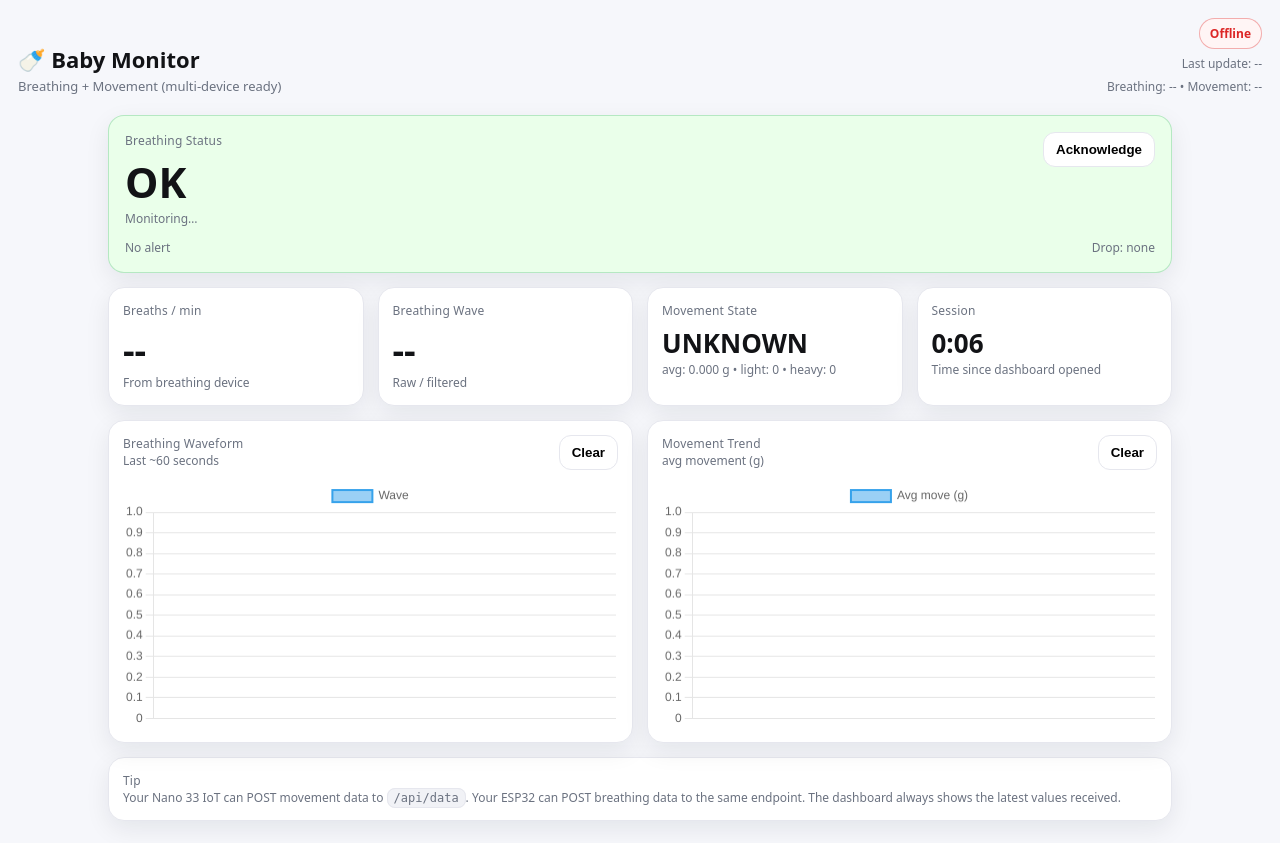
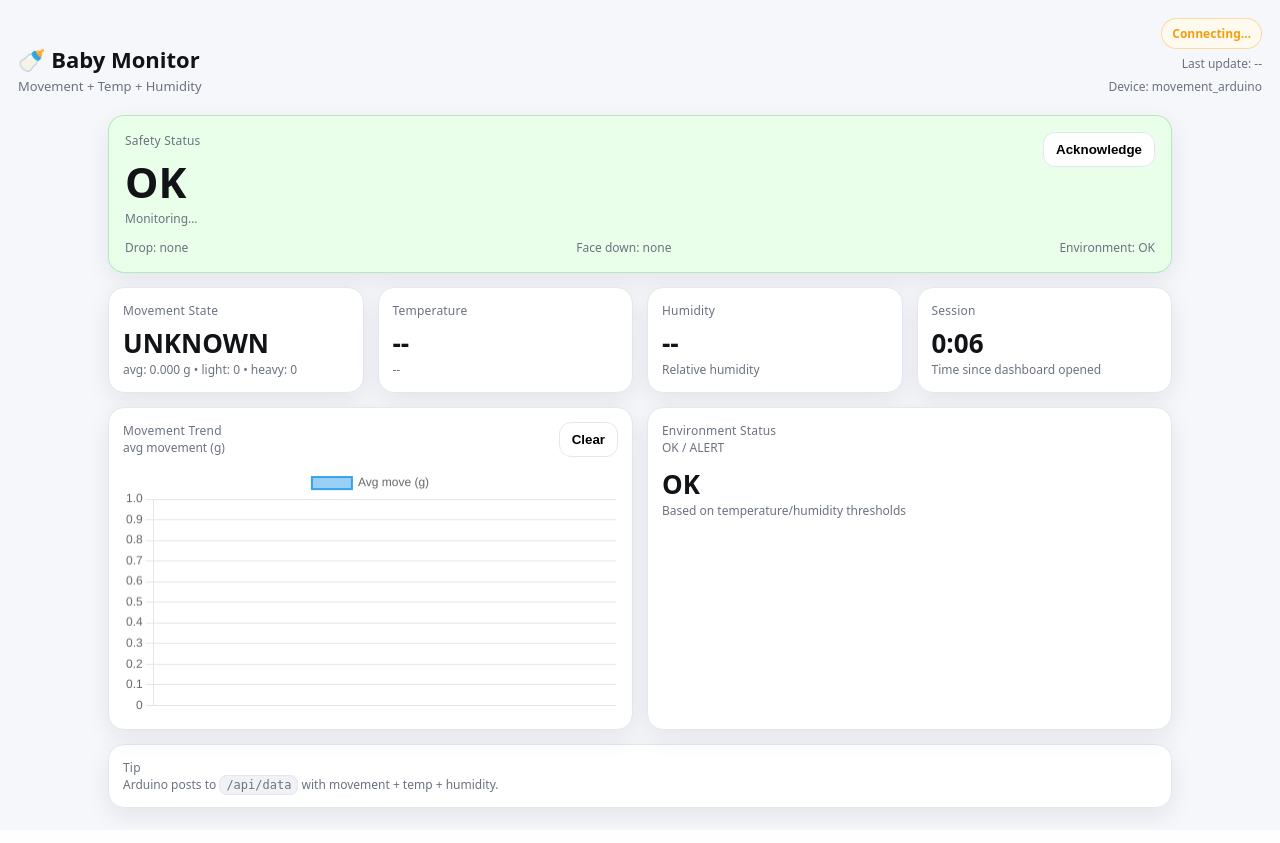
Before and after one commit to Phap-James-Nguyen/babymonitor, a Django app: page / in a window 1280 px wide. Run offline with Django 5.2, Linux system fonts and the light colour scheme.

Commit message:
4:temp,movement,humid on one Arduino cheyenne working

```diff
--- a/monitor/templates/monitor/index.html
+++ b/monitor/templates/monitor/index.html
@@ -13,7 +13,7 @@
   <header class="header">
     <div class="header-left">
       <div class="title">🍼 Baby Monitor</div>
-      <div class="subtitle">Breathing + Movement (multi-device ready)</div>
+      <div class="subtitle">Movement + Temp + Humidity</div>
     </div>
 
     <div class="header-right">
@@ -28,7 +28,7 @@
     <section id="statusCard" class="status status-ok">
       <div class="status-top">
         <div>
-          <div class="label">Breathing Status</div>
+          <div class="label">Safety Status</div>
           <div id="statusText" class="status-text">OK</div>
           <div id="statusSub" class="tiny">Waiting for data…</div>
         </div>
@@ -36,33 +36,34 @@
           <button id="ackBtn" class="btn">Acknowledge</button>
         </div>
       </div>
+
       <div class="status-bottom">
-        <div class="mini" id="alertTimer">No alert</div>
         <div class="mini" id="dropBanner">Drop: --</div>
+        <div class="mini" id="faceDownBanner">Face down: --</div>
+        <div class="mini" id="envBanner">Environment: --</div>
       </div>
     </section>
 
     <!-- METRICS -->
     <section class="grid">
       <div class="card">
-        <div class="label">Breaths / min</div>
-        <div class="metric" id="bpm">--</div>
-        <div class="tiny">From breathing device</div>
-      </div>
-
-      <div class="card">
-        <div class="label">Breathing Wave</div>
-        <div class="metric" id="wave">--</div>
-        <div class="tiny">Raw / filtered</div>
-      </div>
-
-      <div class="card">
         <div class="label">Movement State</div>
         <div class="metric small" id="moveState">--</div>
         <div class="tiny">
           avg: <span id="avgMove">--</span> g • light: <span id="lightCnt">--</span> • heavy: <span id="heavyCnt">--</span>
         </div>
-        <div class="tiny" id="dropBadge"></div>
+      </div>
+
+      <div class="card">
+        <div class="label">Temperature</div>
+        <div class="metric small" id="temp">--</div>
+        <div class="tiny muted" id="tempSub">--</div>
+      </div>
+
+      <div class="card">
+        <div class="label">Humidity</div>
+        <div class="metric small" id="humidity">--</div>
+        <div class="tiny muted">Relative humidity</div>
       </div>
 
       <div class="card">
@@ -77,17 +78,6 @@
       <div class="card">
         <div class="card-head">
           <div>
-            <div class="label">Breathing Waveform</div>
-            <div class="tiny">Last ~60 seconds</div>
-          </div>
-          <button id="clearWave" class="btn btn-ghost">Clear</button>
-        </div>
-        <canvas id="waveChart"></canvas>
-      </div>
-
-      <div class="card">
-        <div class="card-head">
-          <div>
             <div class="label">Movement Trend</div>
             <div class="tiny">avg movement (g)</div>
           </div>
@@ -95,13 +85,23 @@
         </div>
         <canvas id="moveChart"></canvas>
       </div>
+
+      <div class="card">
+        <div class="card-head">
+          <div>
+            <div class="label">Environment Status</div>
+            <div class="tiny">OK / ALERT</div>
+          </div>
+        </div>
+        <div class="metric small" id="envStatus">--</div>
+        <div class="tiny muted">Based on temperature/humidity thresholds</div>
+      </div>
     </section>
 
     <div class="card">
       <div class="label">Tip</div>
       <div class="tiny muted">
-        Your Nano 33 IoT can POST movement data to <code>/api/data</code>. Your ESP32 can POST breathing data to the same endpoint.
-        The dashboard always shows the latest values received.
+        Arduino posts to <code>/api/data</code> with movement + temp + humidity.
       </div>
     </div>
   </main>
@@ -109,11 +109,11 @@
 <script>
   const $ = (id) => document.getElementById(id);
 
-  // --- acknowledge alert for 8s ---
+  // --- acknowledge warnings for 8s ---
   let acknowledgedUntil = 0;
   $("ackBtn").onclick = () => {
     acknowledgedUntil = Date.now() + 8000;
-    $("statusSub").textContent = "Alert acknowledged (silenced for 8s).";
+    $("statusSub").textContent = "Warnings acknowledged (silenced for 8s).";
   };
 
   // --- session timer ---
@@ -149,7 +149,7 @@
     else setConn("offline");
   }
 
-  // --- charts helpers ---
+  // --- chart helpers ---
   function makeChart(canvasId, label) {
     const ctx = document.getElementById(canvasId).getContext("2d");
     const labels = [];
@@ -169,30 +169,21 @@
     series.chart.update();
   }
 
-  const waveSeries = makeChart("waveChart", "Wave");
   const moveSeries = makeChart("moveChart", "Avg move (g)");
-
-  $("clearWave").onclick = () => { waveSeries.labels.length=0; waveSeries.points.length=0; waveSeries.chart.update(); };
   $("clearMove").onclick = () => { moveSeries.labels.length=0; moveSeries.points.length=0; moveSeries.chart.update(); };
 
-  // --- alert timer ---
-  let alertStartMs = null;
-  function updateAlertUI(isAlert) {
+  function setSafetyUI(drop, faceDown, envStatus) {
     const silenced = Date.now() < acknowledgedUntil;
+    const anyAlert = (!!drop || !!faceDown || (envStatus === "ALERT"));
 
-    if (isAlert && !silenced) {
+    if (anyAlert && !silenced) {
       $("statusCard").className = "status status-alert";
       $("statusText").textContent = "ALERT";
-      $("statusSub").textContent = "No breathing detected!";
-      if (alertStartMs === null) alertStartMs = Date.now();
-      const s = ((Date.now()-alertStartMs)/1000).toFixed(1);
-      $("alertTimer").textContent = `Breathing alert active for ${s}s`;
+      $("statusSub").textContent = "Safety warning detected!";
     } else {
       $("statusCard").className = "status status-ok";
       $("statusText").textContent = "OK";
       $("statusSub").textContent = "Monitoring…";
-      $("alertTimer").textContent = "No alert";
-      alertStartMs = null;
     }
   }
 
@@ -202,48 +193,57 @@
       const r = await fetch("/api/latest", { cache: "no-store" });
       const d = await r.json();
 
-      const b = d.breathing || {};
-      const m = d.movement || {};
+      if (typeof d.ts === "number") updateLastUpdated(d.ts);
 
-      // IMPORTANT: connection uses BREATHING timestamp (critical sensor)
-      if (typeof b.ts === "number") updateLastUpdated(b.ts);
-      else setConn("offline");
+      $("deviceId").textContent = `Device: ${d.device_id ?? "--"}`;
 
-      $("deviceId").textContent = `Breathing: ${b.device_id ?? "--"} • Movement: ${m.device_id ?? "--"}`;
+      // movement
+      $("moveState").textContent = (d.movement_state ?? "UNKNOWN").toUpperCase();
+      const avgMove = Number(d.avg_move_g ?? 0);
+      $("avgMove").textContent = avgMove.toFixed(3);
+      $("lightCnt").textContent = d.light_events ?? 0;
+      $("heavyCnt").textContent = d.heavy_events ?? 0;
 
-      // breathing metrics
-      $("bpm").textContent  = (b.bpm ?? 0) ? Math.round(b.bpm) : "--";
-      $("wave").textContent = (b.wave ?? 0) ? Math.round(b.wave) : "--";
-
-      // movement metrics
-      const ms = (m.movement_state ?? "UNKNOWN").toUpperCase();
-      $("moveState").textContent = ms;
-
-      const avgMove = Number(m.avg_move_g ?? 0);
-      $("avgMove").textContent = avgMove.toFixed(3);
-      $("lightCnt").textContent = m.light_events ?? 0;
-      $("heavyCnt").textContent = m.heavy_events ?? 0;
-
-      // drop UI (movement)
-      if (m.drop) {
-        $("dropBadge").textContent = "⚠️ DROP detected!";
-        $("dropBadge").style.color = "#dc2626";
-        $("dropBanner").textContent = "Drop: DETECTED";
+      // temperature
+      if (typeof d.temp_c === "number") {
+        $("temp").textContent = `${d.temp_c.toFixed(1)} °C`;
+        if (typeof d.temp_f === "number") $("tempSub").textContent = `${d.temp_f.toFixed(1)} °F`;
+        else $("tempSub").textContent = "--";
       } else {
-        $("dropBadge").textContent = "";
-        $("dropBanner").textContent = "Drop: none";
+        $("temp").textContent = "--";
+        $("tempSub").textContent = "--";
       }
 
-      // charts
-      if (typeof b.ts === "number" && b.wave !== undefined && b.wave !== null) {
-        pushPoint(waveSeries, b.ts, Number(b.wave));
-      }
-      if (typeof m.ts === "number") {
-        pushPoint(moveSeries, m.ts, avgMove);
+      // humidity
+      if (typeof d.humidity === "number") {
+        $("humidity").textContent = `${d.humidity.toFixed(1)} %`;
+      } else {
+        $("humidity").textContent = "--";
       }
 
-      // breathing alert
-      updateAlertUI(b.status === "ALERT");
+      // environment status
+      const envStatus = (d.env_status ?? "OK").toUpperCase();
+      $("envStatus").textContent = envStatus;
+      if (envStatus === "ALERT") {
+        $("envStatus").style.color = "#dc2626";
+        $("envBanner").textContent = "Environment: ALERT";
+      } else {
+        $("envStatus").style.color = "";
+        $("envBanner").textContent = "Environment: OK";
+      }
+
+      // drop + face down banners
+      if (d.drop) $("dropBanner").textContent = "Drop: DETECTED";
+      else $("dropBanner").textContent = "Drop: none";
+
+      if (d.face_down) $("faceDownBanner").textContent = "Face down: DETECTED";
+      else $("faceDownBanner").textContent = "Face down: none";
+
+      // safety UI
+      setSafetyUI(!!d.drop, !!d.face_down, envStatus);
+
+      // chart
+      if (typeof d.ts === "number") pushPoint(moveSeries, d.ts, avgMove);
 
     } catch (e) {
       setConn("offline");
@@ -251,8 +251,8 @@
       setTimeout(poll, 500);
     }
   }
+
   poll();
 </script>
-
 </body>
 </html>
--- a/monitor/views.py
+++ b/monitor/views.py
@@ -3,7 +3,7 @@ import time
 from django.http import JsonResponse, HttpResponseBadRequest
 from django.shortcuts import render
 from django.views.decorators.csrf import csrf_exempt
-from .state import state, DEFAULTS
+from .state import latest
 
 
 def index(request):
@@ -11,16 +11,17 @@ def index(request):
 
 
 def api_latest(request):
-    devices = state["devices"]
+    return JsonResponse(latest)
 
-    breathing = devices.get("breathing_esp32", {})
-    movement = devices.get("movement_arduino", {})
 
-    out = {
-        "breathing": {**DEFAULTS["breathing"], **breathing},
-        "movement": {**DEFAULTS["movement"], **movement},
-    }
-    return JsonResponse(out)
+def _parse_boolish(val, field_name="field"):
+    if isinstance(val, bool):
+        return val
+    if isinstance(val, (int, float)):
+        return val != 0
+    if isinstance(val, str):
+        return val.strip().lower() in ("true", "1", "yes", "y", "on")
+    raise ValueError(f"{field_name} must be boolean-like")
 
 
 @csrf_exempt
@@ -33,72 +34,68 @@ def api_data(request):
     except Exception:
         return HttpResponseBadRequest("Invalid JSON")
 
-    device_id = body.get("device_id")
-    if not device_id:
-        return HttpResponseBadRequest(
-            "device_id is required (e.g., breathing_esp32 or movement_arduino)"
-        )
-    device_id = str(device_id)
+    latest["ts"] = time.time()
 
-    # create device bucket if missing
-    devices = state["devices"]
-    if device_id not in devices:
-        devices[device_id] = {}
+    if "device_id" in body:
+        latest["device_id"] = str(body["device_id"])
 
-    dev = devices[device_id]
-    dev["device_id"] = device_id
-    dev["ts"] = time.time()  # per-device timestamp
-
-    # ---- Breathing fields (optional) ----
-    if "wave" in body:
-        try:
-            dev["wave"] = float(body["wave"])
-        except Exception:
-            return HttpResponseBadRequest("wave must be a number")
-
-    if "bpm" in body:
-        try:
-            dev["bpm"] = float(body["bpm"])
-        except Exception:
-            return HttpResponseBadRequest("bpm must be a number")
-
-    if "status" in body:
-        status = str(body["status"])
-        if status not in ("OK", "ALERT"):
-            return HttpResponseBadRequest("status must be OK or ALERT")
-        dev["status"] = status
-
-    # ---- Movement fields (optional) ----
+    # movement
     if "movement_state" in body:
-        dev["movement_state"] = str(body["movement_state"]).upper()
+        latest["movement_state"] = str(body["movement_state"]).upper()
 
     if "avg_move_g" in body:
         try:
-            dev["avg_move_g"] = float(body["avg_move_g"])
+            latest["avg_move_g"] = float(body["avg_move_g"])
         except Exception:
             return HttpResponseBadRequest("avg_move_g must be a number")
 
     if "light_events" in body:
         try:
-            dev["light_events"] = int(body["light_events"])
+            latest["light_events"] = int(body["light_events"])
         except Exception:
             return HttpResponseBadRequest("light_events must be an int")
 
     if "heavy_events" in body:
         try:
-            dev["heavy_events"] = int(body["heavy_events"])
+            latest["heavy_events"] = int(body["heavy_events"])
         except Exception:
             return HttpResponseBadRequest("heavy_events must be an int")
 
     if "drop" in body:
-        drop_val = body["drop"]
-        if isinstance(drop_val, bool):
-            dev["drop"] = drop_val
-        elif isinstance(drop_val, (int, float)):
-            dev["drop"] = (drop_val != 0)
-        elif isinstance(drop_val, str):
-            dev["drop"] = drop_val.strip().lower() in ("true", "1", "yes", "y")
-        else:
-            return HttpResponseBadRequest("drop must be boolean-like")
+        try:
+            latest["drop"] = _parse_boolish(body["drop"], "drop")
+        except Exception as e:
+            return HttpResponseBadRequest(str(e))
+
+    if "face_down" in body:
+        try:
+            latest["face_down"] = _parse_boolish(body["face_down"], "face_down")
+        except Exception as e:
+            return HttpResponseBadRequest(str(e))
+
+    # environment
+    if "temp_c" in body:
+        try:
+            latest["temp_c"] = float(body["temp_c"])
+        except Exception:
+            return HttpResponseBadRequest("temp_c must be a number")
+
+    if "temp_f" in body:
+        try:
+            latest["temp_f"] = float(body["temp_f"])
+        except Exception:
+            return HttpResponseBadRequest("temp_f must be a number")
+
+    if "humidity" in body:
+        try:
+            latest["humidity"] = float(body["humidity"])
+        except Exception:
+            return HttpResponseBadRequest("humidity must be a number")
+
+    if "env_status" in body:
+        s = str(body["env_status"]).upper()
+        if s not in ("OK", "ALERT"):
+            return HttpResponseBadRequest("env_status must be OK or ALERT")
+        latest["env_status"] = s
 
     return JsonResponse({"ok": True})
```
Also changed, not shown: monitor/state.py (+17 -38 lines), 1 other file.
